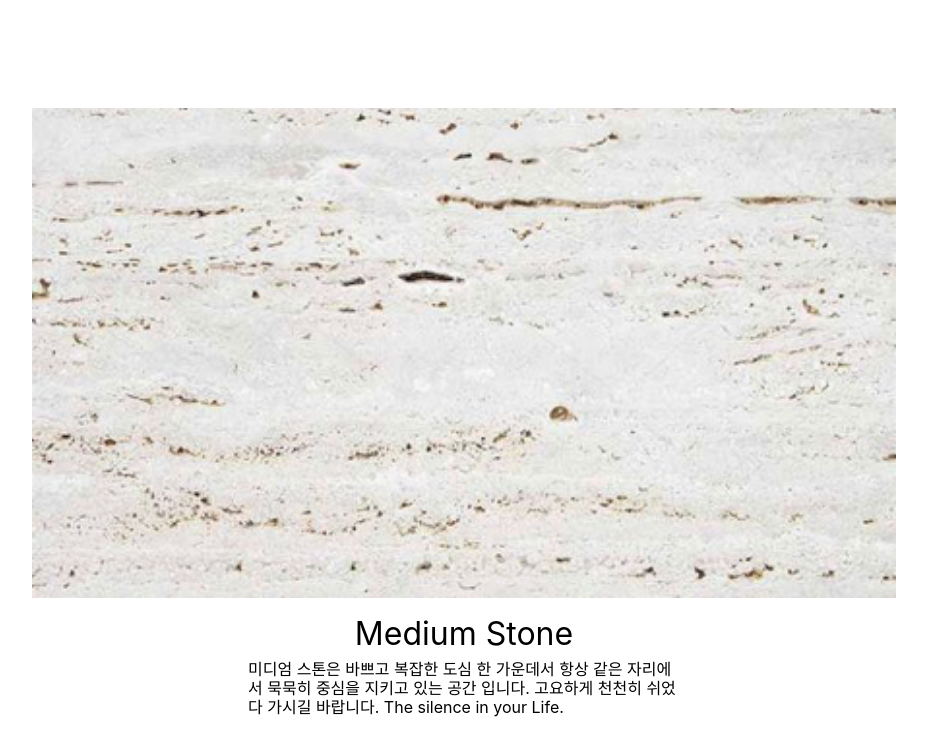
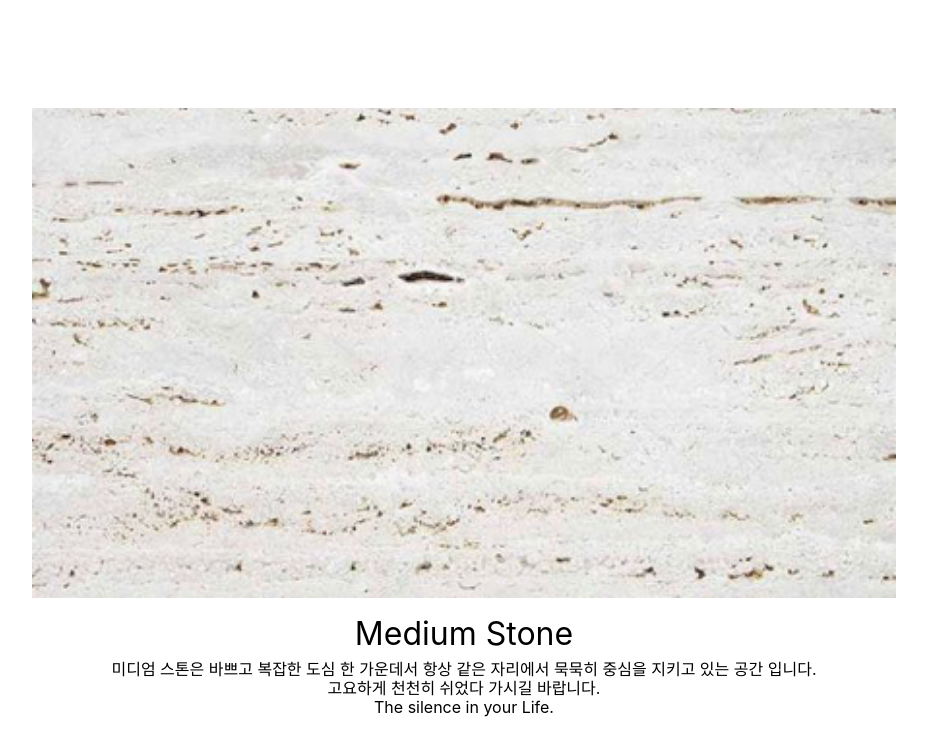
Before and after one commit to reaperes/mediumstone.com, a React (Create React App) app: page / in a window 1280 px wide. Shown: the top 756 px of the page, without its empty margins (176-1103 px from the left). Built offline with nearby package versions, Linux system fonts and the light colour scheme.

Commit message:
Update style

```diff
--- a/src/App.css
+++ b/src/App.css
@@ -23,7 +23,8 @@
 }
 
 .description {
-  width: 40%;
+  width: 70%;
   font-size: 1rem;
   line-height: 1.2;
+  text-align: center;
 }
--- a/src/App.js
+++ b/src/App.js
@@ -11,7 +11,9 @@ function App() {
       <h2 className="title">Medium Stone</h2>
       <p className="description">
         미디엄 스톤은 바쁘고 복잡한 도심 한 가운데서 항상 같은 자리에서 묵묵히 중심을 지키고 있는 공간 입니다.
+        <br />
         고요하게 천천히 쉬었다 가시길 바랍니다.
+        <br />
         The silence in your Life.
       </p>
     </div>
```
